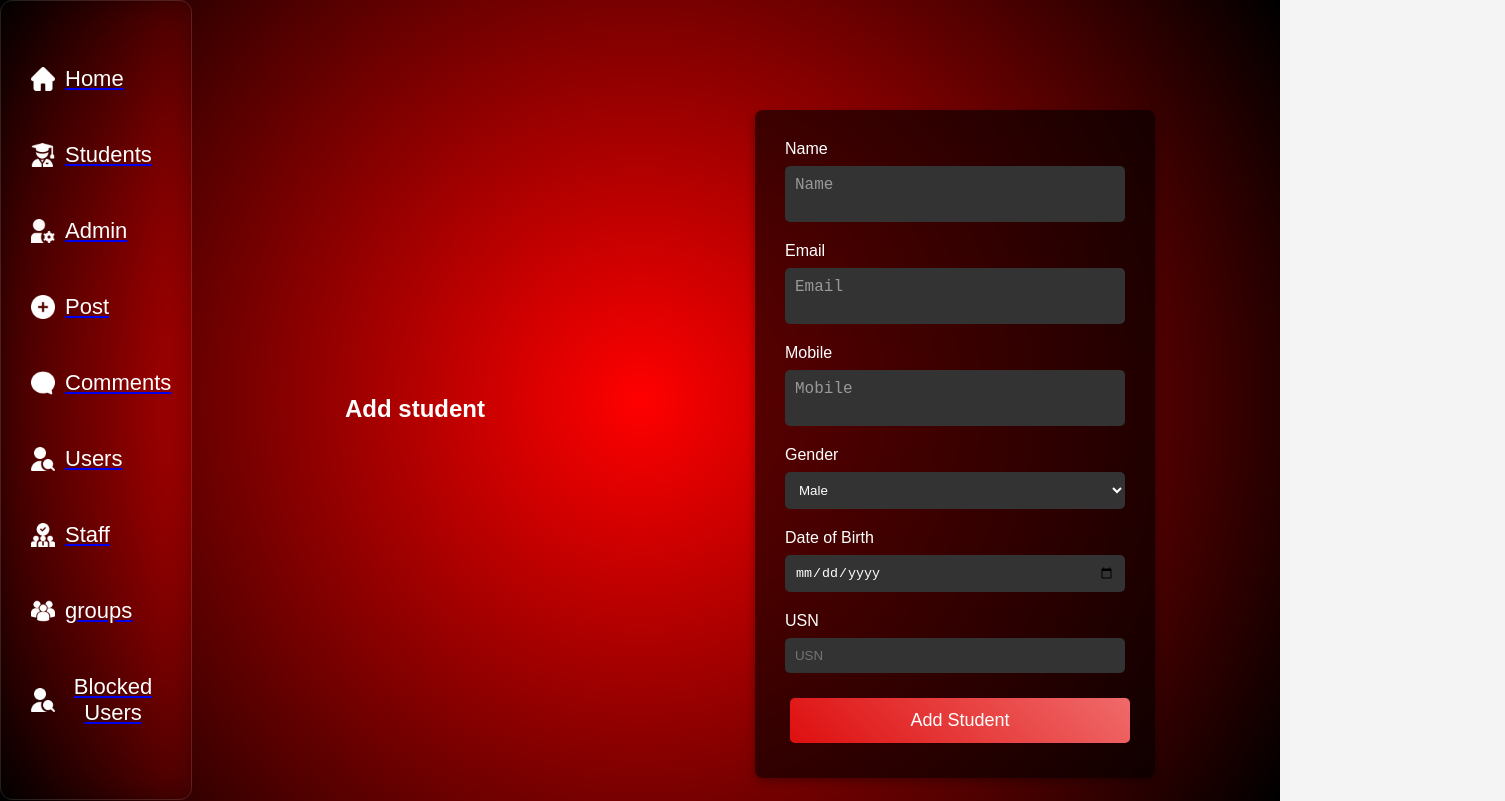
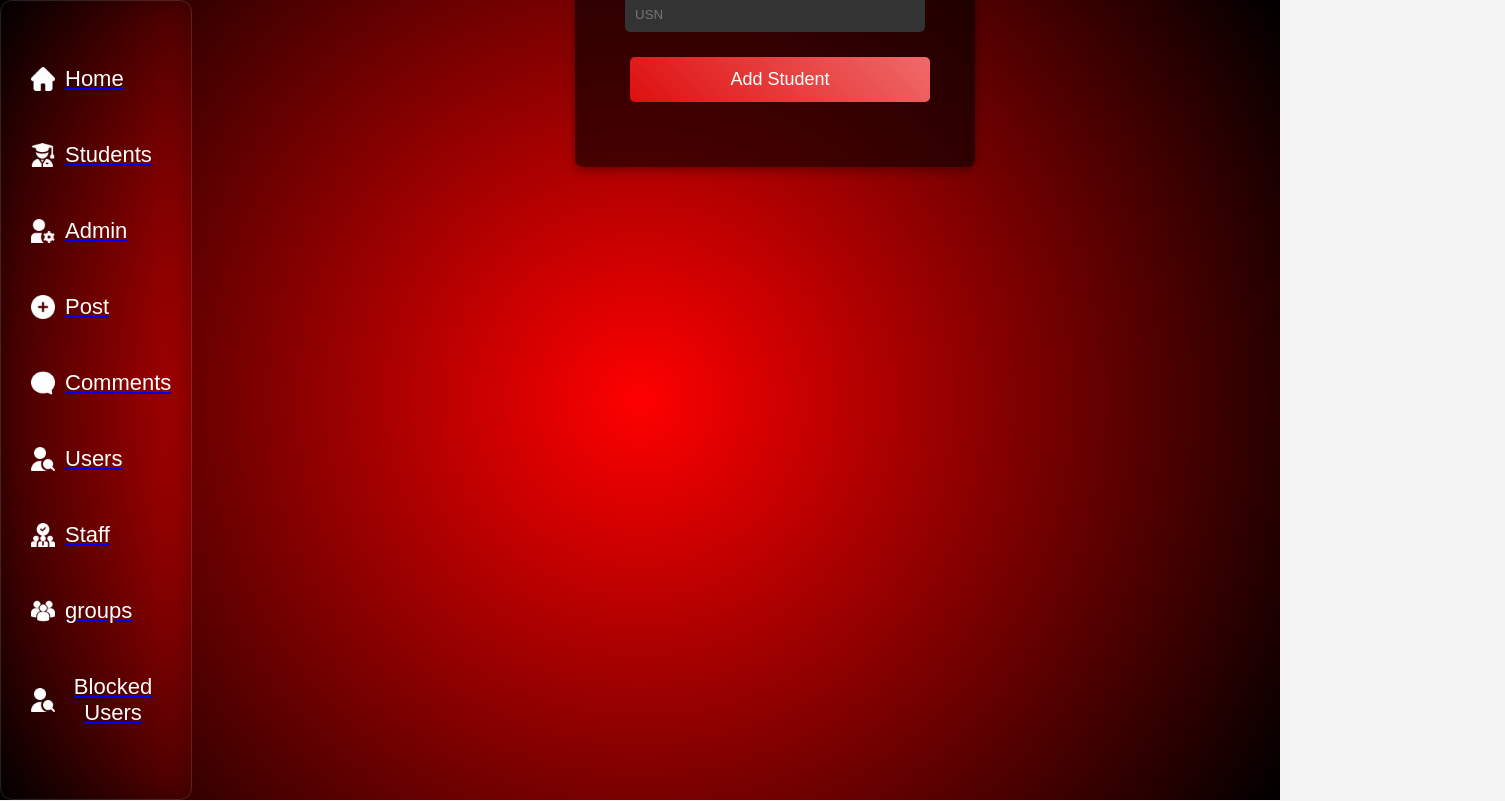
Before and after one commit to suhanipm/connectify_admin, a React (Create React App) app: page /Addstudent in a window 1280 px wide. Shown: the top 801 px of the page, 1505 px wide, since content can reach past the window. Built offline with nearby package versions, Linux system fonts and the light colour scheme.

Commit message:
all-add-page updated

```diff
--- a/src/component/css/Addstaff.css
+++ b/src/component/css/Addstaff.css
@@ -42,7 +42,7 @@ nav a:hover {
 }
 
 .edit-profile {
-    margin-top: 70px;
+    margin-top: 37px;
     margin-left: 270px;
     background: rgba(0, 0, 0, 0.6);
     padding: 30px;
@@ -55,6 +55,7 @@ nav a:hover {
 .profile-form {
     display: flex;
     flex-direction: column;
+    margin: 30px 20px;
 }
 
 .profile-form label {
--- a/src/component/css/Editadmin.css
+++ b/src/component/css/Editadmin.css
@@ -7,12 +7,12 @@
 }
 
 .admin-profile-settings {
-    background-color: #2c2c2c;
+    background: rgba(0, 0, 0, 0.6);
     padding: 20px;
     border-radius: 10px;
     box-shadow: 0 5px 15px rgba(0, 0, 0, 0.2);
     width: 450px;
-    margin-left: 600px;
+    margin-left: 200px;
     margin-top: 65px;
     /* display: flex;
     flex-direction: column; */
--- a/src/component/css/Editstudent.css
+++ b/src/component/css/Editstudent.css
@@ -1,4 +1,3 @@
-
 * {
   margin: 0;
   padding: 0;
@@ -11,12 +10,13 @@
 
 }
 
-  .edit_student_container{
+.edit_student_container {
   display: flex;
   color: #fff;
   justify-content: center;
   align-items: center;
 }
+
 /* .profile-container {
     margin-left: 200px;
     width: 86.98vw;
@@ -49,19 +49,24 @@
   color: #b3b3b3;
 }
 
-  .profile-settings {
+.profile-setting {
   flex-grow: 1;
   padding: 20px;
 
 }
 
-  .profile-settings  h2 {
+.profile-setting h2 {
   text-align: center;
   font-size: 24px;
   color: #fff;
   /* margin-bottom: 20px; */
+  margin-top: -646px;
+  margin-right: -530px;
+
 }
-
+/* .h2 {
+  margin-top: -646px;
+} */
 .meta-info {
   background-color: #333;
   padding: 20px;
@@ -130,9 +135,10 @@
   color: #fff;
 }
 
-  #username{
+#username {
   height: 40px;
 }
+
 .profile-form input[disabled] {
   background-color: #444;
   cursor: not-allowed;
--- a/src/component/css/Post.css
+++ b/src/component/css/Post.css
@@ -72,5 +72,5 @@
     border-radius: 20px; /* Curved button */
     transition: background 0.4s ease; /* Smooth transition */
     margin: 20px;
-
+    margin-left: auto;
   }
--- a/src/component/pages/Addstudent.js
+++ b/src/component/pages/Addstudent.js
@@ -41,8 +41,8 @@ function Addstudent() {
         <div className="edit_student_container">
             <Nav />
             <div>
-                <div className="profile-settings">
-                    <h2>Add student</h2>
+                <div className="profile-setting">
+                    <h2 className="h2">Add student</h2>
                     <div className="edit-profile">
                         <form className="profile-form" onSubmit={handleSubmit}>
                             <label htmlFor="name">Name</label>
```
Lines whose indentation alone changed are shown as unchanged.
